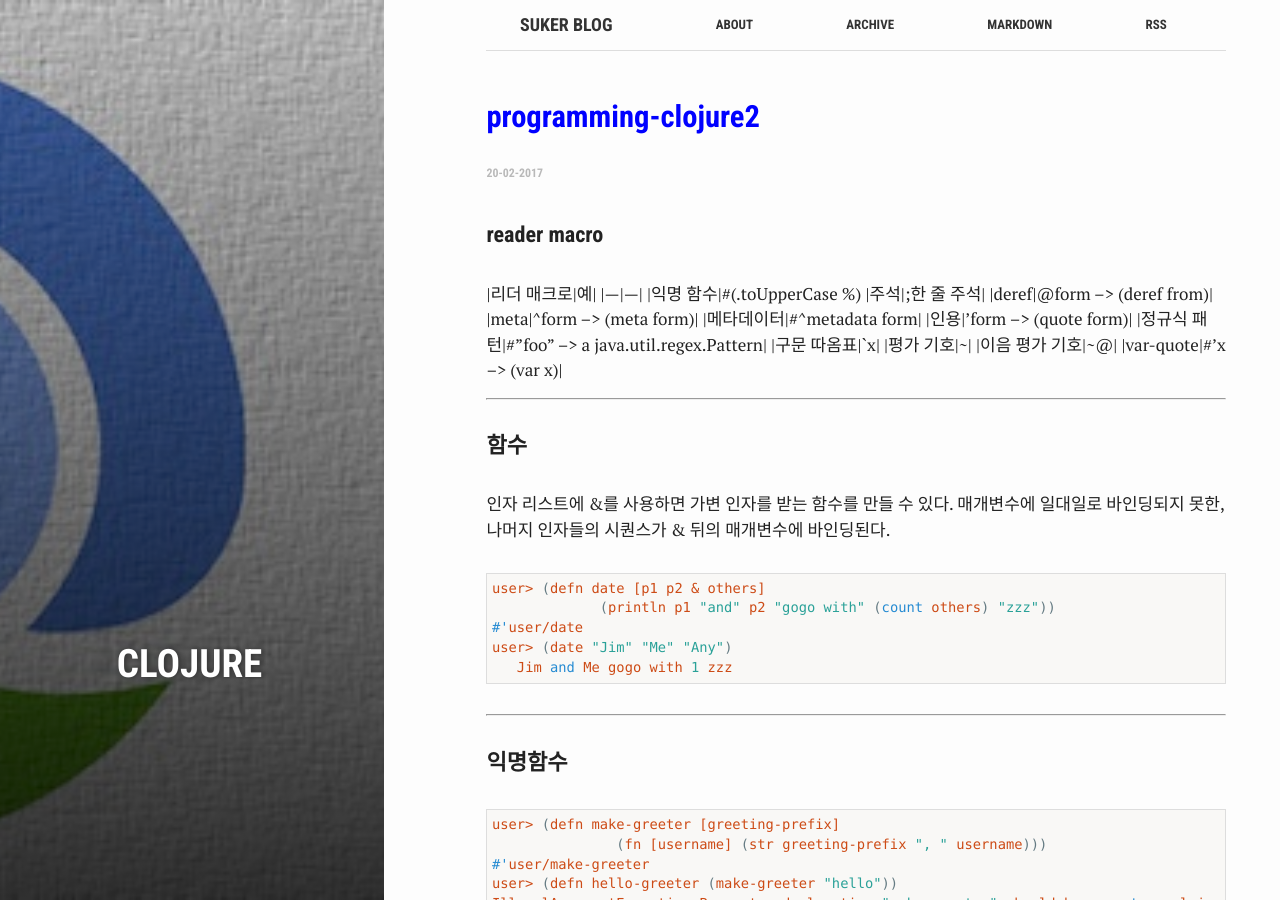
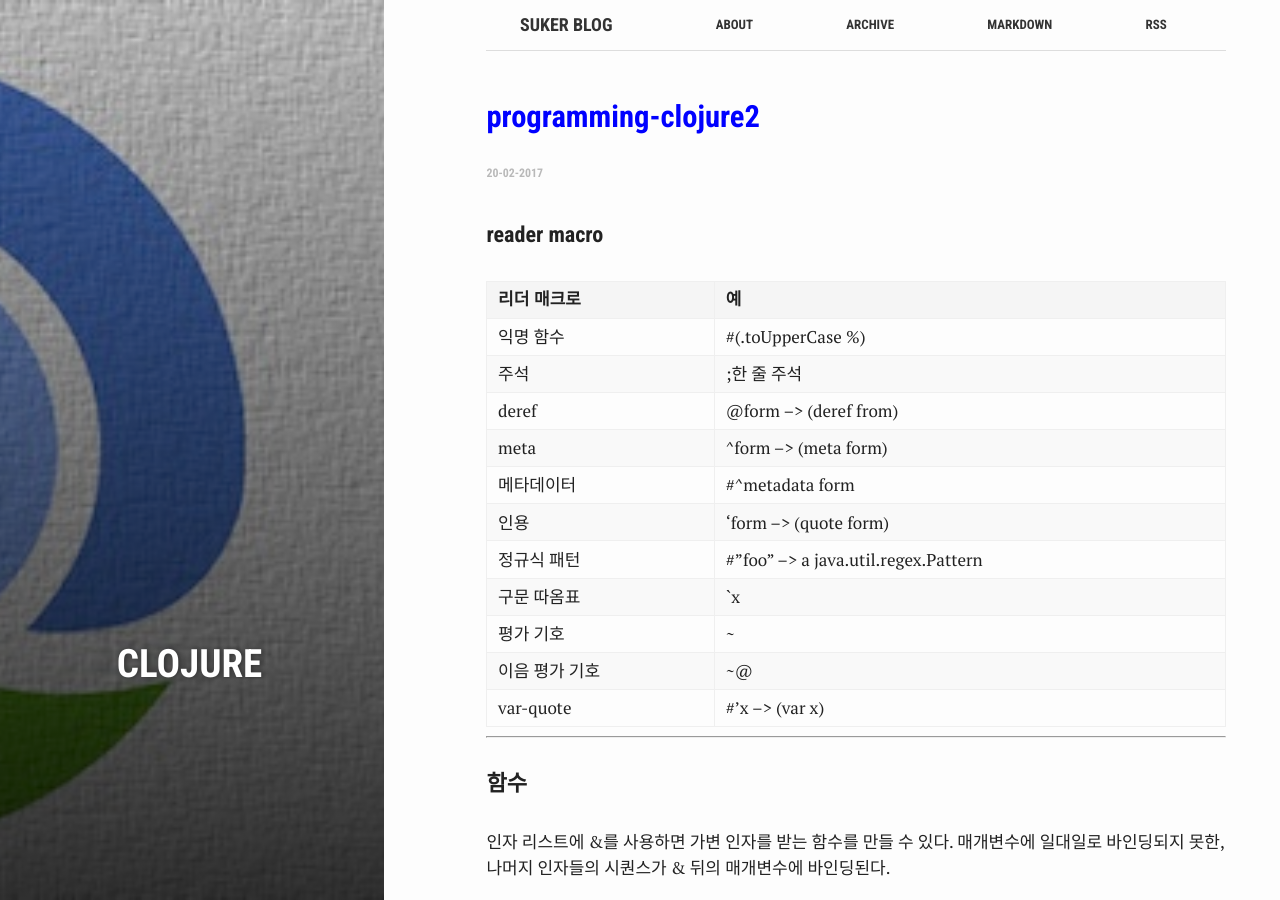
Before and after one commit to kchhero/kchhero.github.io, a Jekyll site: the page built from _posts/2017-02-20-clojure-programming2.md, in a window 1280 px wide and 900 px high. Built offline with Jekyll 4.4.1, drawn with Linux system fonts in a browser that asks for light colours.

```diff
--- a/_posts/2017-02-20-clojure-programming2.md
+++ b/_posts/2017-02-20-clojure-programming2.md
@@ -1,11 +1,12 @@
 ---
-title: programming-clojure2
 layout: post
 tags:
   - clojure
+title: programming-clojure2
 category: language
 ---
 #### reader macro
+
 |리더 매크로|예|
 |---|---|
 |익명 함수|#(.toUpperCase %)
```
